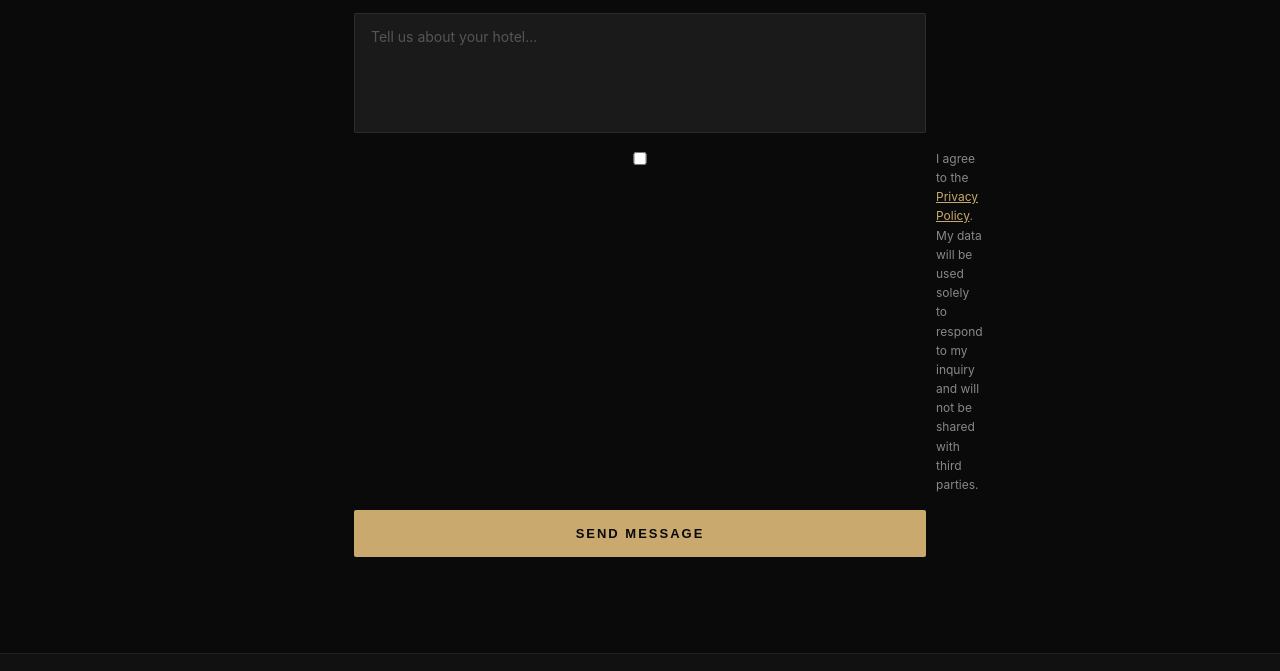
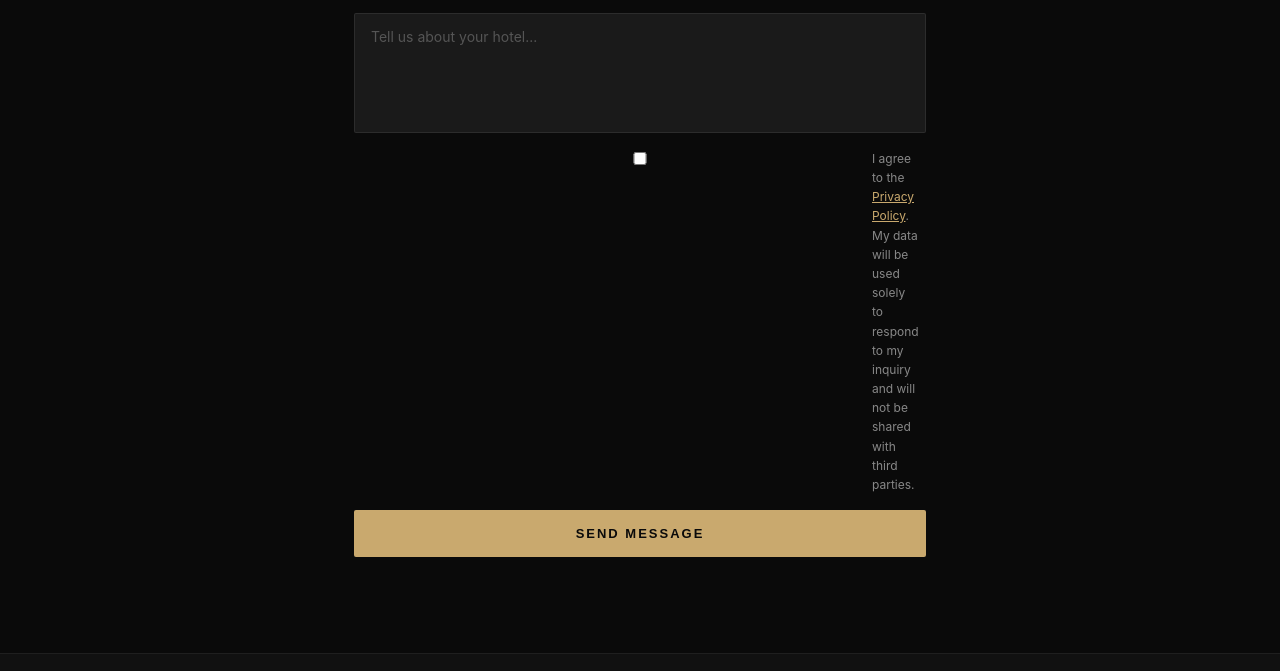
Before and after one commit to adrianzafrillaa-commits/zora-website, a website: page index.html in a window 1280 px wide. Shown: the part 4884-5555 px from the top of the page. Drawn offline with Linux system fonts and the light colour scheme.

Commit message:
Update index.html

```diff
--- a/index.html
+++ b/index.html
@@ -355,7 +355,7 @@
       <input type="tel" name="phone" placeholder="Phone number" data-i18n-placeholder="form.phone" />
     </div>
     <textarea name="message" placeholder="Tell us about your hotel..." data-i18n-placeholder="form.message"></textarea>
-<div style="display:flex; align-items:flex-start; gap:10px; font-size:12px; color:#888; line-height:1.6; width:100%; min-width:100%; text-align:left; box-sizing:border-box;">
+<div style="display:flex; align-items:flex-start; gap:10px; font-size:12px; color:#888; line-height:1.6; width:100%; text-align:left; box-sizing:border-box; padding:0 4rem;">
   <input type="checkbox" name="privacy" required style="margin-top:3px; flex-shrink:0; accent-color:#c9a96e;" />
   <span>I agree to the <a href="/privacy.html" style="color:#c9a96e;">Privacy Policy</a>. My data will be used solely to respond to my inquiry and will not be shared with third parties.</span>
 </div>
```
